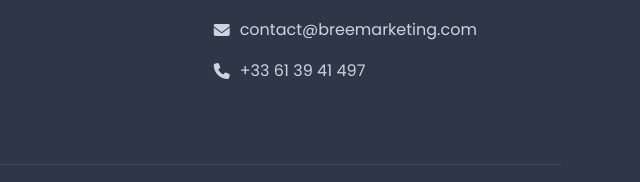
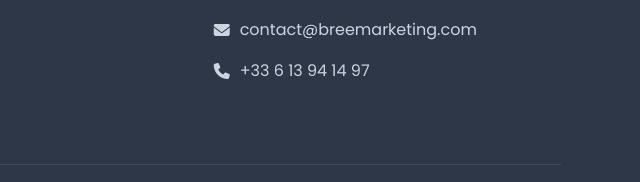
Before and after one commit to briand2027/BreeMD, a plain HTML site: page index.html in a window 1280 px wide. Shown: the part 1137-1319 px from the top of the page, 640-1280 px from the left. Drawn offline with Linux system fonts and the light colour scheme.

Commit message:
Add files via upload

```diff
--- a/index.html
+++ b/index.html
@@ -89,7 +89,7 @@
                 <div class="footer-contact">
                 <h4>Contact</h4>
                 <p><i class="fas fa-envelope"></i> contact@breemarketing.com</p>
-                <p><i class="fas fa-phone"></i> +33 61 39 41 497</p>
+                <p><i class="fas fa-phone"></i> +33 6 13 94 14 97</p>
                 </div>
             </div>
             <div class="footer-bottom">
```
